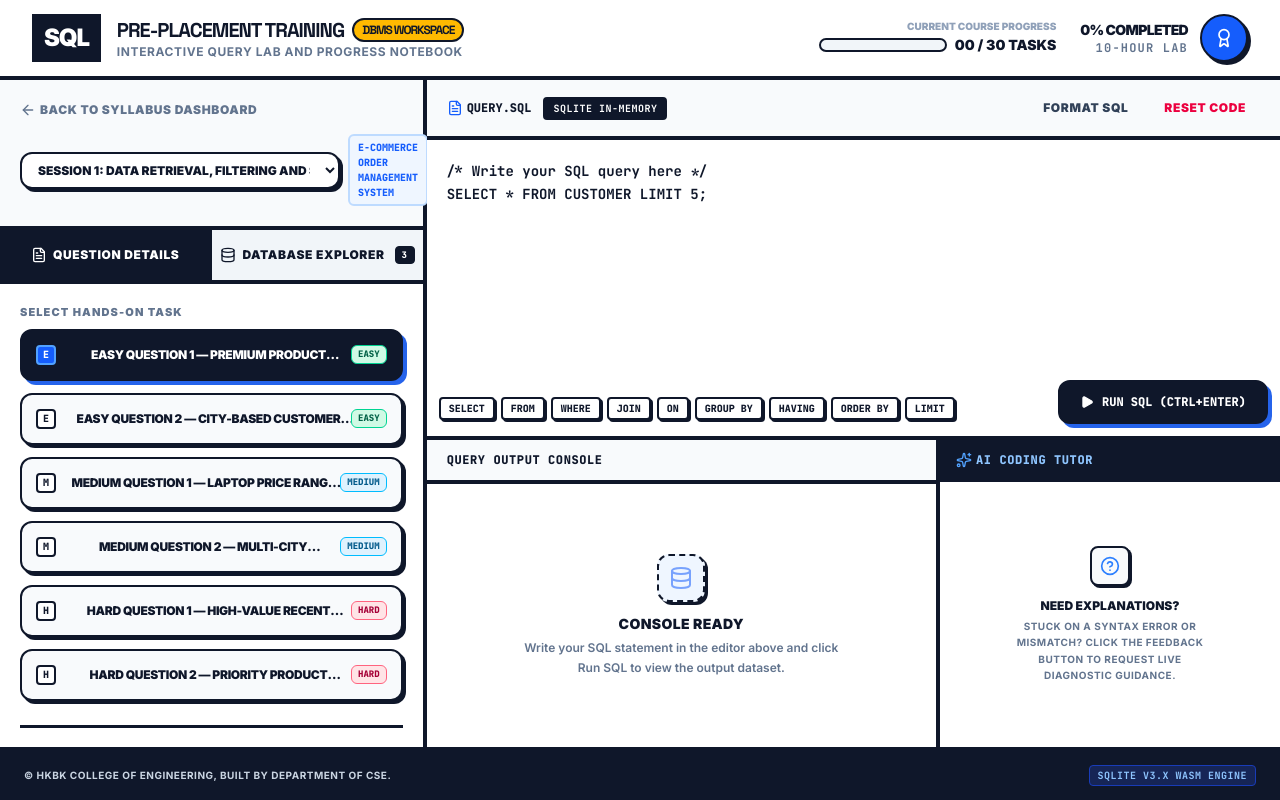
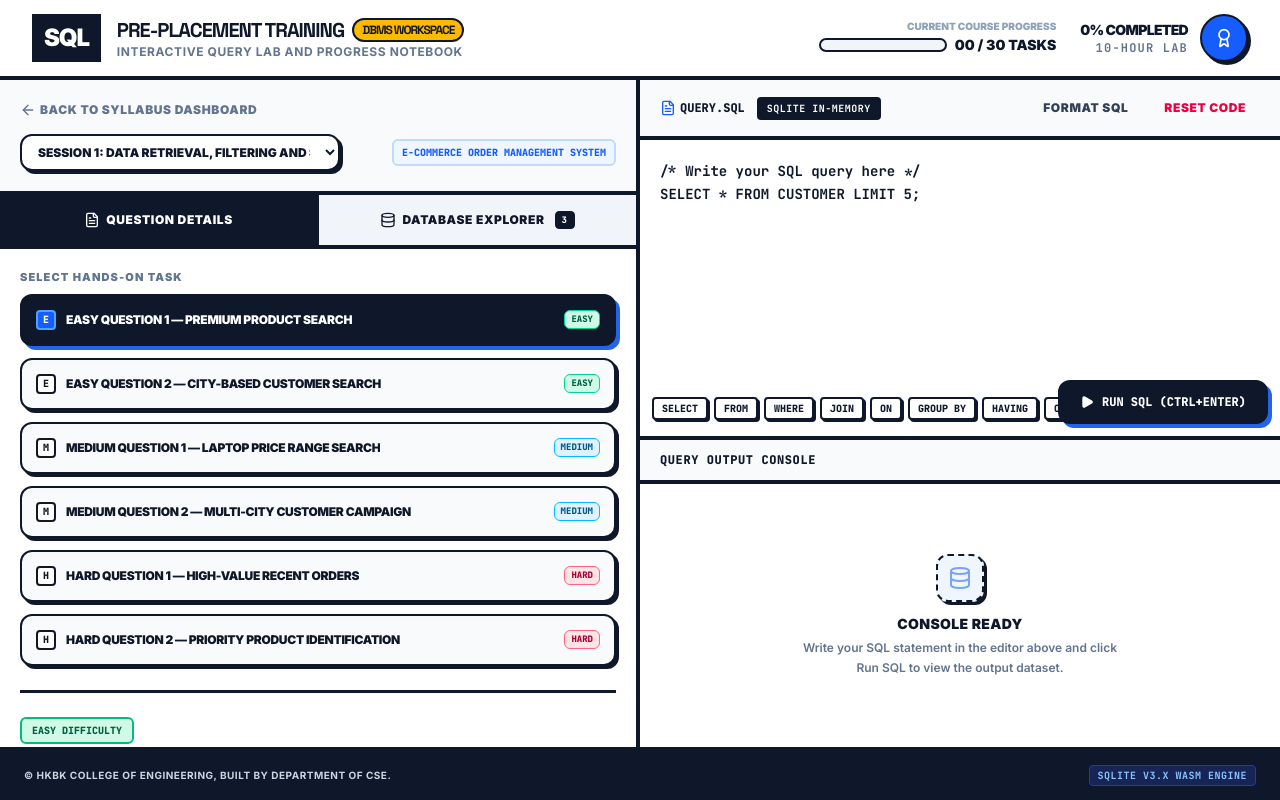
Before and after one commit to tahirnaquash/SQL-Masterclass, a React (Vite) app: page / in a window 1280 px wide. Both pictures are taken after a click on the button "START COURSE LAB". Built offline with nearby package versions, Linux system fonts and the light colour scheme.

Commit message:
feat: update platform branding and workspace layout
Replace AI tutor branding with structured task count and increase workspace navigator width for better usability.

```diff
--- a/src/App.tsx
+++ b/src/App.tsx
@@ -500,8 +500,8 @@ export default function App() {
                     <span className="text-xs font-black uppercase text-[#0F172A] tracking-wider">In-Browser WASM SQLite Engine</span>
                   </div>
                   <div className="flex items-center space-x-2 bg-slate-50 px-4 py-2.5 rounded-xl border-2 border-[#0F172A] shadow-[3px_3px_0px_0px_rgba(15,23,42,1)]">
-                    <Sparkles className="w-4 h-4 text-emerald-500" />
-                    <span className="text-xs font-black uppercase text-[#0F172A] tracking-wider">Generative AI Coding Tutor</span>
+                    <CheckCircle className="w-4 h-4 text-emerald-500" />
+                    <span className="text-xs font-black uppercase text-[#0F172A] tracking-wider">30 Structured Tasks</span>
                   </div>
                 </div>
               </div>
@@ -715,7 +715,7 @@ export default function App() {
         <main className="flex-1 flex overflow-hidden">
 
           {/* LEFT PANEL: Navigator, Question Detail, Schema Explorer */}
-          <section className="w-1/3 min-w-[360px] max-w-xl border-r-4 border-[#0F172A] bg-white flex flex-col h-full text-[#0F172A]">
+          <section className="w-1/2 min-w-[320px] border-r-4 border-[#0F172A] bg-white flex flex-col h-full text-[#0F172A]">
 
             {/* Nav Header & Session picker */}
             <div className="p-5 border-b-4 border-[#0F172A] bg-slate-50 space-y-4">
@@ -1078,11 +1078,11 @@ export default function App() {
               </div>
             </div>
 
-            {/* LOWER PORTION: Results Console & AI Tutor */}
+            {/* LOWER PORTION: Results Console */}
             <div className="flex-1 flex overflow-hidden">
 
               {/* Output Table Panel */}
-              <div className="flex-1 flex flex-col h-full overflow-hidden border-r-4 border-[#0F172A]">
+              <div className="flex-1 flex flex-col h-full overflow-hidden">
                 <div className="px-5 py-3 bg-slate-50 border-b-4 border-[#0F172A] flex items-center justify-between">
                   <span className="text-xs font-black font-mono text-[#0F172A] uppercase tracking-wider">
                     Query Output Console
@@ -1116,19 +1116,6 @@ export default function App() {
                           <p className="text-xs text-rose-950 font-mono bg-white p-3 rounded-lg border-2 border-rose-300 break-all leading-relaxed font-semibold">{queryResult.error}</p>
                         </div>
                       </div>
-
-                      {/* Proactive AI Call Invitation */}
-                      <div className="bg-slate-50 p-5 rounded-xl border-2 border-[#0F172A] flex flex-col space-y-3 shadow-[3px_3px_0px_0px_rgba(15,23,42,1)]">
-                        <p className="text-xs font-bold text-slate-700 leading-relaxed">Need some help debugging this SQL error? Ask your generative AI tutor for feedback.</p>
-                        <button
-                          onClick={handleAskAI}
-                          disabled={aiLoading}
-                          className="px-4 py-2.5 bg-[#0F172A] hover:bg-blue-700 text-white border-2 border-[#0F172A] rounded-xl text-xs font-black uppercase tracking-wider flex items-center justify-center gap-2 transition active:translate-y-0.5 shadow-[2px_2px_0px_0px_rgba(15,23,42,1)]"
-                        >
-                          <Sparkles className="w-4 h-4" />
-                          {aiLoading ? "Consulting AI Tutor..." : "Ask AI Tutor to Explain Error"}
-                        </button>
-                      </div>
                     </div>
                   ) : (
                     /* SQL Success Grid list */
@@ -1151,16 +1138,6 @@ export default function App() {
                               {validationResult.isCorrect ? "Task Completed Successfully!" : "Output Mismatch"}
                             </h4>
                             <p className="font-semibold text-slate-700 leading-relaxed">{validationResult.message}</p>
-                            {!validationResult.isCorrect && (
-                              <button
-                                onClick={handleAskAI}
-                                disabled={aiLoading}
-                                className="mt-1 px-3 py-2 bg-white hover:bg-rose-100 border-2 border-rose-500 rounded-lg text-[10px] font-black uppercase tracking-wider flex items-center gap-1.5 transition text-rose-800 shadow-[2px_2px_0px_0px_rgba(239,68,68,1)]"
-                              >
-                                <Sparkles className="w-3.5 h-3.5 text-rose-600" />
-                                {aiLoading ? "Consulting AI..." : "Get AI Tutor Feedback on Mismatch"}
-                              </button>
-                            )}
                           </div>
                         </div>
                       )}
@@ -1199,68 +1176,6 @@ export default function App() {
                 </div>
               </div>
 
-              {/* AI SQL Tutor Sidebar helper */}
-              <div className="w-[340px] max-w-md bg-slate-50 flex flex-col h-full overflow-hidden">
-                <div className="px-4 py-3 bg-[#0F172A] border-b-2 border-[#0F172A] flex items-center justify-between">
-                  <span className="text-xs font-black font-mono text-blue-300 uppercase tracking-wider flex items-center gap-1">
-                    <Sparkles className="w-4 h-4 text-blue-400" />
-                    AI Coding Tutor
-                  </span>
-
-                  {aiExplanation && (
-                    <button
-                      onClick={() => setAiExplanation(null)}
-                      className="text-[10px] text-slate-300 hover:text-white font-black font-mono uppercase tracking-wider"
-                    >
-                      Clear
-                    </button>
-                  )}
-                </div>
-
-                <div className="flex-1 overflow-y-auto p-4 bg-white">
-                  {aiLoading ? (
-                    <div className="h-full flex flex-col items-center justify-center text-center text-slate-500 space-y-3 p-4">
-                      <div className="relative">
-                        <div className="w-12 h-12 border-4 border-blue-200 border-t-blue-600 rounded-full animate-spin"></div>
-                        <Sparkles className="w-5 h-5 text-blue-500 absolute inset-0 m-auto animate-pulse" />
-                      </div>
-                      <div className="space-y-1">
-                        <p className="text-xs font-black uppercase text-[#0F172A]">Analyzing SQL...</p>
-                        <p className="text-[10px] font-bold text-slate-500 max-w-[220px] uppercase tracking-wider">Consulting course schema & diagnosing query...</p>
-                      </div>
-                    </div>
-                  ) : aiError ? (
-                    <div className="p-4 rounded-xl bg-rose-50 border-2 border-rose-500 space-y-2.5 text-xs shadow-[2px_2px_0px_0px_rgba(239,68,68,1)]">
-                      <h4 className="font-black text-rose-800 flex items-center gap-1.5 uppercase tracking-wider">
-                        <XCircle className="w-4 h-4 text-rose-600" /> API Key Config
-                      </h4>
-                      <p className="text-rose-950 font-bold leading-relaxed">
-                        {aiError}
-                      </p>
-                      <p className="text-slate-500 text-[11px] font-semibold leading-normal">
-                        Note: You can configure your Gemini API key inside the <strong>Settings &gt; Secrets</strong> panel to active this live tutoring assistant.
-                      </p>
-                    </div>
-                  ) : aiExplanation ? (
-                    <div className="text-xs text-slate-800 leading-relaxed space-y-3 prose prose-xs max-w-none font-medium">
-                      <ReactMarkdown>{aiExplanation}</ReactMarkdown>
-                    </div>
-                  ) : (
-                    <div className="h-full flex flex-col items-center justify-center text-center text-slate-400 space-y-3 p-4">
-                      <div className="w-10 h-10 bg-slate-50 border-2 border-[#0F172A] rounded-lg flex items-center justify-center shadow-[2px_2px_0px_0px_rgba(15,23,42,1)]">
-                        <HelpCircle className="w-5 h-5 text-blue-500" />
-                      </div>
-                      <div className="space-y-1">
-                        <p className="text-xs font-black uppercase text-[#0F172A]">Need Explanations?</p>
-                        <p className="text-[10px] font-bold text-slate-500 leading-relaxed max-w-[200px] uppercase tracking-wider">
-                          Stuck on a syntax error or mismatch? Click the feedback button to request live diagnostic guidance.
-                        </p>
-                      </div>
-                    </div>
-                  )}
-                </div>
-              </div>
-
             </div>
 
           </section>
```
